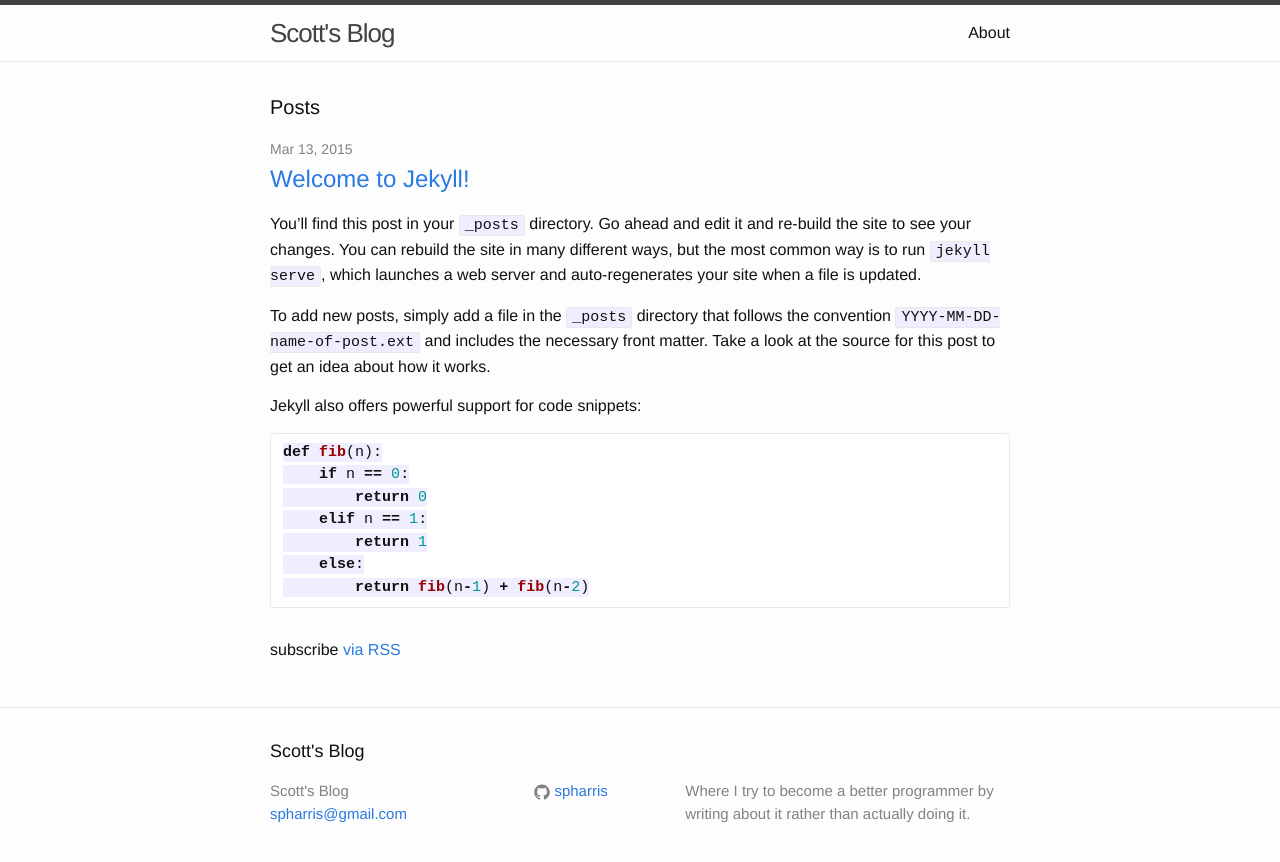
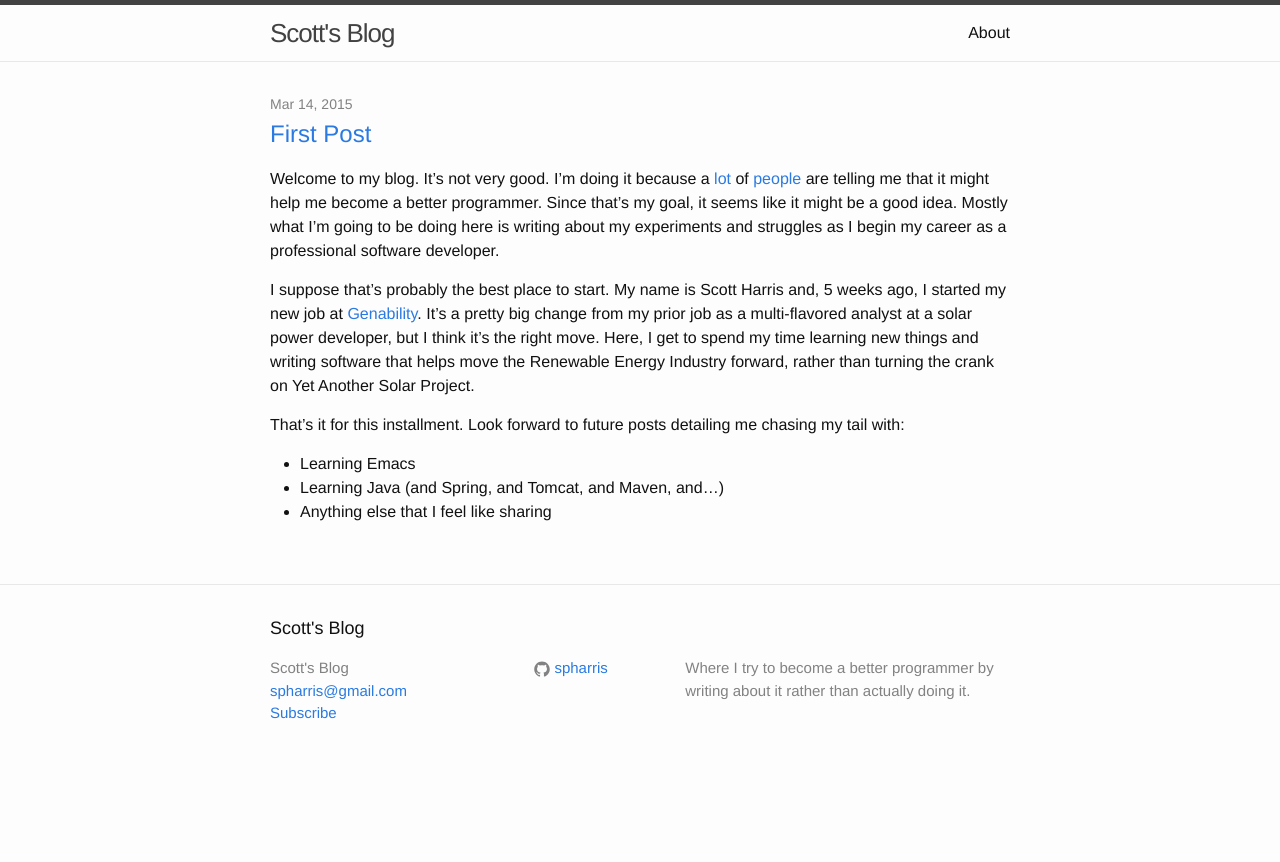
Before and after one commit to spharris/spharris.github.io, a Jekyll site: the page built from index.html, in a window 1280 px wide. Shown: the top 862 px of the page. Built offline with Jekyll 4.4.1, drawn with Linux system fonts in a browser that asks for light colours; Markdown is read by kramdown in place of the engine named in the settings.

Commit message:
First post

````diff
--- a/_config.yml
+++ b/_config.yml
@@ -8,8 +8,4 @@
 url: "https://spharris.github.io" # the base hostname & protocol for your site
 github_username:  spharris
 
-markdown: kramdown
-highlighter: pygments
-kramdown:
-    input: GFM
-encoding: utf-8
+markdown: redcarpet
--- a/_includes/footer.html
+++ b/_includes/footer.html
@@ -9,6 +9,7 @@
         <ul class="contact-list">
           <li>{{ site.title }}</li>
           <li><a href="mailto:{{ site.email }}">{{ site.email }}</a></li>
+          <li><a href="{{site.baseurl}}/feed.xml">Subscribe</a>
         </ul>
       </div>
 
--- a/_posts/2015-03-13-welcome-to-jekyll.markdown
+++ /dev/null
@@ -1,21 +0,0 @@
----
-layout: post
-title:  "Welcome to Jekyll!"
-date:   2015-03-13 21:57:10
-categories: jekyll update
----
-You'll find this post in your `_posts` directory. Go ahead and edit it and re-build the site to see your changes. You can rebuild the site in many different ways, but the most common way is to run `jekyll serve`, which launches a web server and auto-regenerates your site when a file is updated.
-
-To add new posts, simply add a file in the `_posts` directory that follows the convention `YYYY-MM-DD-name-of-post.ext` and includes the necessary front matter. Take a look at the source for this post to get an idea about how it works.
-
-Jekyll also offers powerful support for code snippets:
-
-```python
-def fib(n):
-    if n == 0:
-        return 0
-    elif n == 1:
-        return 1
-    else:
-        return fib(n-1) + fib(n-2)
-```
--- /dev/null
+++ b/_posts/2015-03-14-first-post.md
@@ -0,0 +1,15 @@
+---
+layout: post
+title:  "First Post"
+date:   2015-03-14 18:00
+categories: first post programming scott
+---
+Welcome to my blog. It's not very good. I'm doing it because a [lot](https://sites.google.com/site/steveyegge2/you-should-write-blogs) of [people](http://blog.codinghorror.com/fear-of-writing/) are telling me that it might help me become a better programmer. Since that's my goal, it seems like it might be a good idea. Mostly what I'm going to be doing here is writing about my experiments and struggles as I begin my career as a professional software developer.
+
+I suppose that's probably the best place to start. My name is Scott Harris and, 5 weeks ago, I started my new job at [Genability](http://genability.com). It's a pretty big change from my prior job as a multi-flavored analyst at a solar power developer, but I think it's the right move. Here, I get to spend my time learning new things and writing software that helps move the Renewable Energy Industry forward, rather than turning the crank on Yet Another Solar Project.
+
+That's it for this installment. Look forward to future posts detailing me chasing my tail with:
+
+* Learning Emacs
+* Learning Java (and Spring, and Tomcat, and Maven, and...)
+* Anything else that I feel like sharing
--- a/about.md
+++ b/about.md
@@ -3,9 +3,4 @@
 title: About
 permalink: /about/
 ---
-
-This is the base Jekyll theme. You can find out more info about customizing your Jekyll theme, as well as basic Jekyll usage documentation at [jekyllrb.com](http://jekyllrb.com/)
-
-You can find the source code for the Jekyll new theme at: [github.com/jglovier/jekyll-new](https://github.com/jglovier/jekyll-new)
-
-You can find the source code for Jekyll at [github.com/jekyll/jekyll](https://github.com/jekyll/jekyll)
+Welcome to my blog. My name is Scott Harris, and I work at [Genability](http://genability.com) writing documentation and client libraries. I live in Orange County, California.
--- a/index.html
+++ b/index.html
@@ -3,8 +3,6 @@
 ---
 
 <div class="home">
-
-  <h1 class="page-heading">Posts</h1>
 
     {% for post in site.posts %}
         <span class="post-meta">{{ post.date | date: "%b %-d, %Y" }}</span>
@@ -18,7 +16,4 @@
 		</article>
 
     {% endfor %}
-
-  <p class="rss-subscribe">subscribe <a href="{{ "/feed.xml" | prepend: site.baseurl }}">via RSS</a></p>
-
 </div>
````
